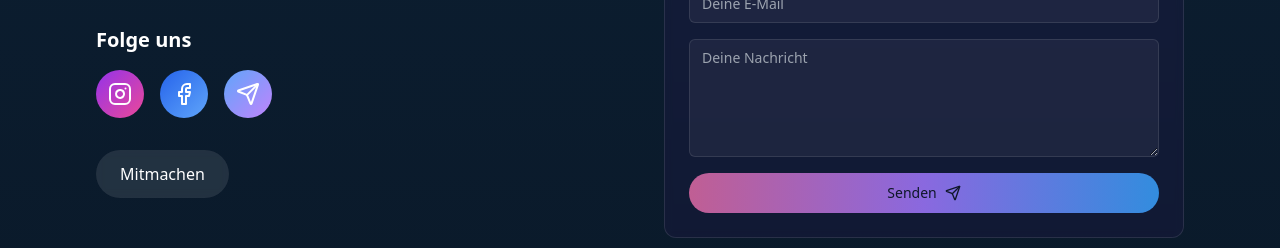
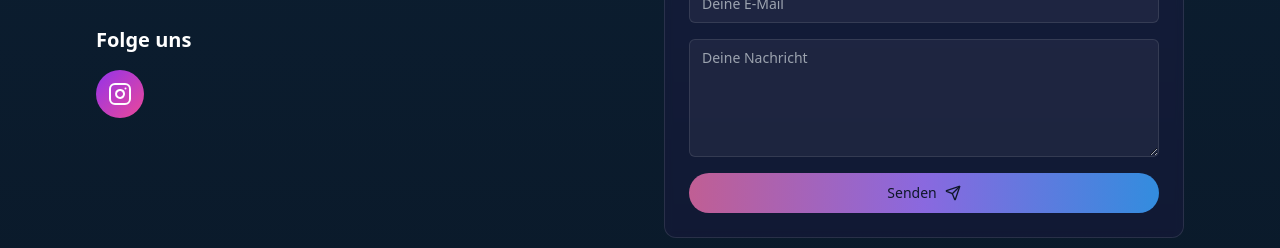
Before and after one commit to 502Proxy/A-Fairy-Tale, a Next.js app: page / in a window 1280 px wide. Shown: the part 3412-3660 px from the top of the page. Built offline with nearby package versions, Linux system fonts and the light colour scheme.

Commit message:
(fix): edited text lon page.tsx

```diff
--- a/app/page.tsx
+++ b/app/page.tsx
@@ -170,29 +170,17 @@ export default function Home() {
                 >
                   <Instagram size={24} />
                 </Link>
-                <Link
-                  href="https://facebook.com"
-                  className="flex items-center justify-center w-12 h-12 rounded-full bg-gradient-to-br from-blue-600 to-blue-400 transition-transform hover:scale-110"
-                >
-                  <Facebook size={24} />
-                </Link>
-                <Link
-                  href="https://t.me"
-                  className="flex items-center justify-center w-12 h-12 rounded-full bg-gradient-to-br from-blue-400 to-purple-400 transition-transform hover:scale-110"
-                >
-                  <Send size={24} />
-                </Link>
               </div>
             </div>
 
-            <div>
+            {/* <div>
               <Link
                 href="#join"
                 className="inline-block rounded-full bg-white/10 px-6 py-3 font-medium backdrop-blur-sm transition-all hover:bg-gradient-to-r hover:from-pink-500/70 hover:via-purple-500/70 hover:to-blue-500/70"
               >
                 Mitmachen
               </Link>
-            </div>
+            </div> */}
           </div>
 
           <ContactForm />
```
